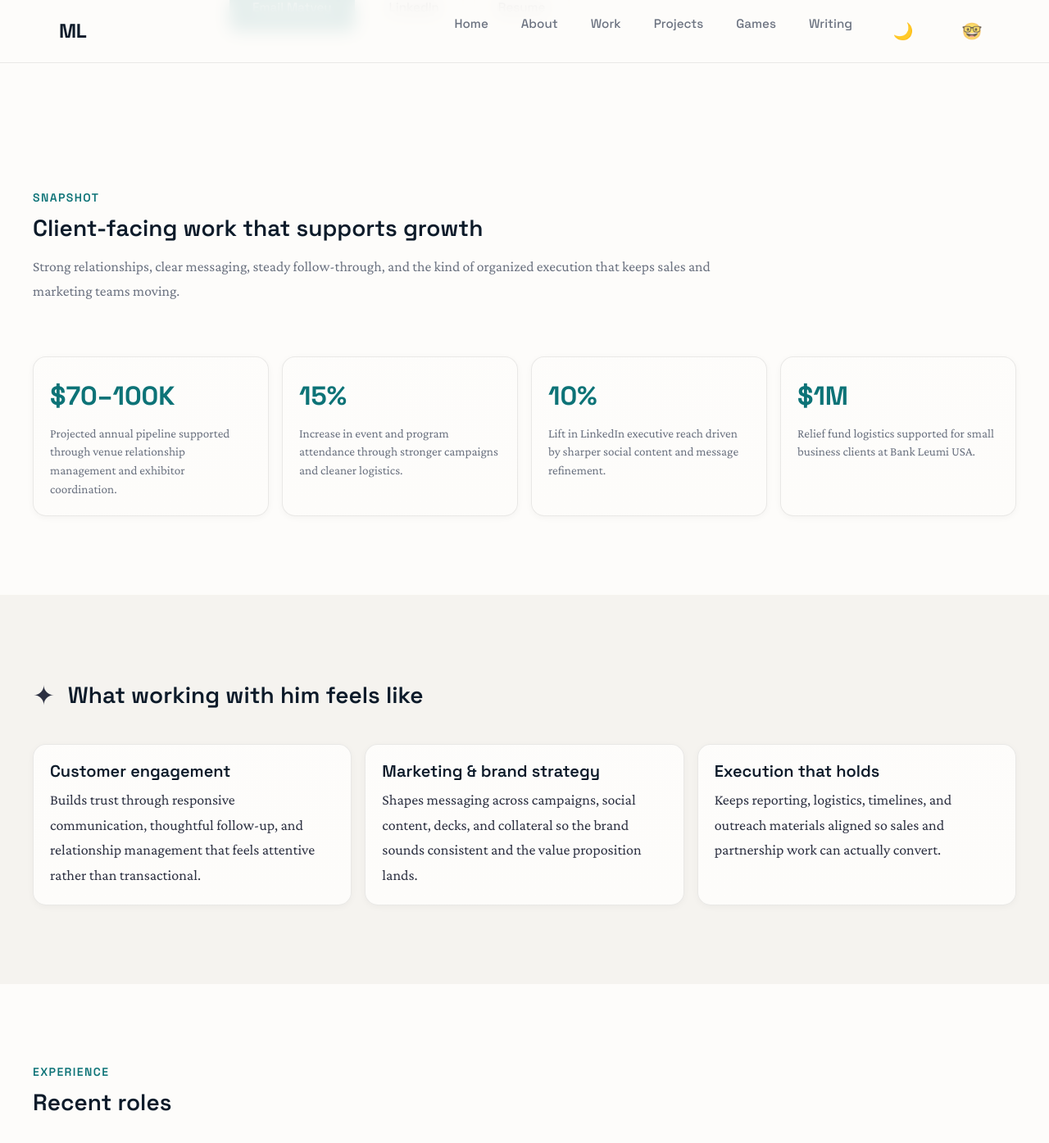
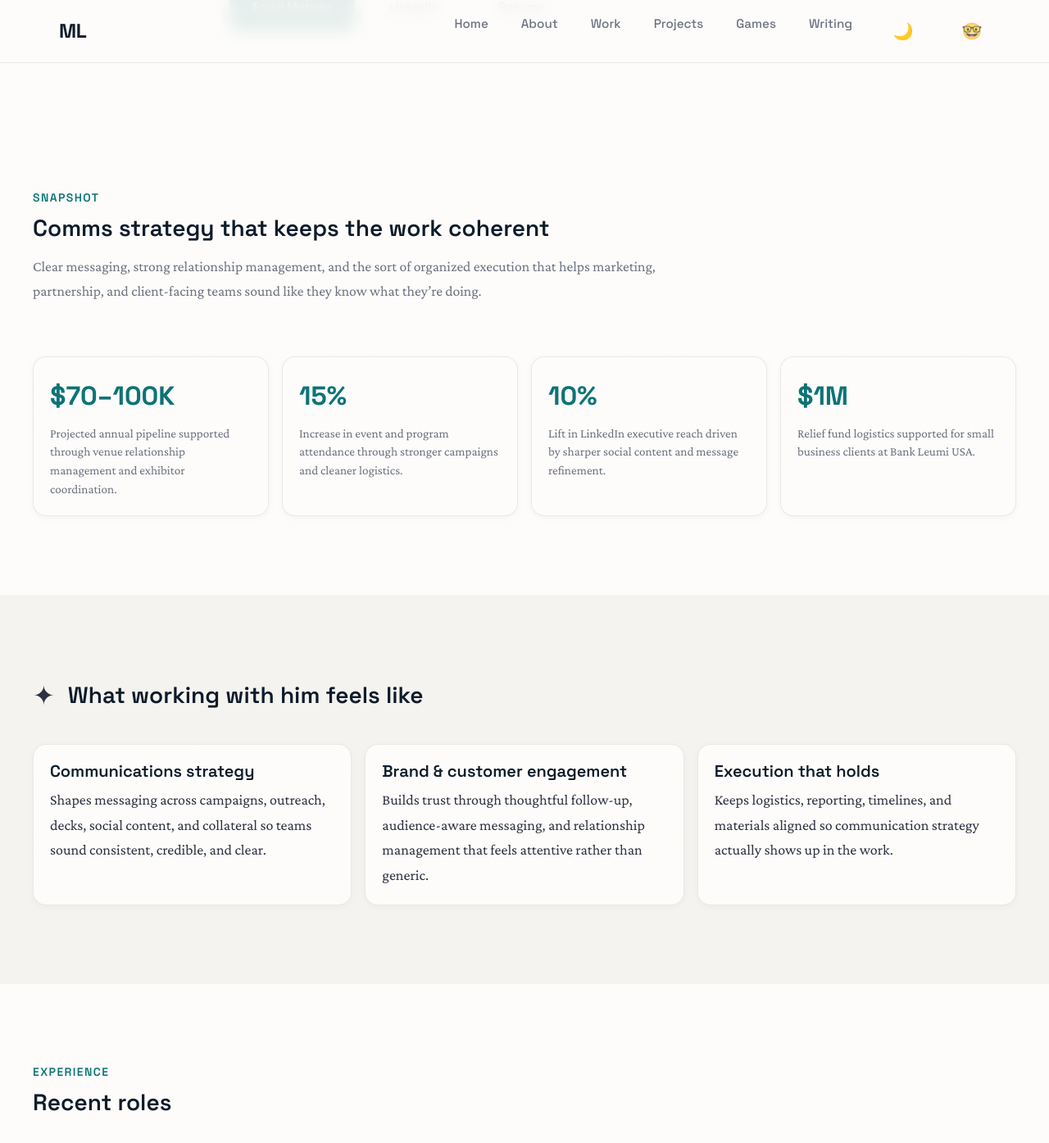
Before and after one commit to Masha-L/masha-l.github.io, a Jekyll site: the page matt-bernshteyn/index.html, which Jekyll copies as it is, in a window 1280 px wide and 1400 px high, scrolled down 729 px. Shown: the top 1395 px of the window at 82% size. Built offline with Jekyll 4.4.1, drawn with Linux system fonts in a browser that asks for light colours; some of the changed text lies outside the part shown.

Commit message:
Refocus Matvey page on communications strategy

```diff
--- a/matt-bernshteyn/index.html
+++ b/matt-bernshteyn/index.html
@@ -65,12 +65,12 @@
         <div class="hero-copy">
           <p class="section-label">portfolio</p>
           <h1>Matvey Bernshteyn</h1>
-          <p class="lead">Sales, customer engagement, marketing, and brand strategy professional with 6+ years of experience helping client-facing teams strengthen partnerships, support growth, and communicate with clarity.</p>
+          <p class="lead">Communications strategy professional with 6+ years of experience helping client-facing teams sharpen messaging, strengthen partnerships, and support growth through thoughtful brand, marketing, and engagement work.</p>
           <ul class="hero-kicker" aria-label="Highlights">
-            <li>Sales support</li>
+            <li>Comms strategy</li>
+            <li>Brand storytelling</li>
             <li>Customer engagement</li>
-            <li>Marketing strategy</li>
-            <li>Brand storytelling</li>
+            <li>Marketing support</li>
           </ul>
           <div class="contact-actions">
             <a href="mailto:mattbernshteyn@gmail.com" class="btn btn-primary">Email Matvey</a>
@@ -89,8 +89,8 @@
       <div class="section-container">
         <div class="section-header">
           <p class="section-label">snapshot</p>
-          <h2 class="section-title">Client-facing work that supports growth</h2>
-          <p class="playful-line">Strong relationships, clear messaging, steady follow-through, and the kind of organized execution that keeps sales and marketing teams moving.</p>
+          <h2 class="section-title">Comms strategy that keeps the work coherent</h2>
+          <p class="playful-line">Clear messaging, strong relationship management, and the sort of organized execution that helps marketing, partnership, and client-facing teams sound like they know what they’re doing.</p>
         </div>
         <div class="quick-facts">
           <div class="quick-fact">
@@ -121,16 +121,16 @@
         </div>
         <div class="mini-grid stagger">
           <div class="mini-card">
-            <h3>Customer engagement</h3>
-            <p>Builds trust through responsive communication, thoughtful follow-up, and relationship management that feels attentive rather than transactional.</p>
+            <h3>Communications strategy</h3>
+            <p>Shapes messaging across campaigns, outreach, decks, social content, and collateral so teams sound consistent, credible, and clear.</p>
           </div>
           <div class="mini-card">
-            <h3>Marketing & brand strategy</h3>
-            <p>Shapes messaging across campaigns, social content, decks, and collateral so the brand sounds consistent and the value proposition lands.</p>
+            <h3>Brand & customer engagement</h3>
+            <p>Builds trust through thoughtful follow-up, audience-aware messaging, and relationship management that feels attentive rather than generic.</p>
           </div>
           <div class="mini-card">
             <h3>Execution that holds</h3>
-            <p>Keeps reporting, logistics, timelines, and outreach materials aligned so sales and partnership work can actually convert.</p>
+            <p>Keeps logistics, reporting, timelines, and materials aligned so communication strategy actually shows up in the work.</p>
           </div>
         </div>
       </div>
@@ -219,7 +219,7 @@
         <div class="team-grid stagger">
           <div class="team-card contact-card">
             <h3>Email</h3>
-            <p>For sales, customer engagement, marketing, brand strategy, and partnership-focused opportunities.</p>
+            <p>For communications strategy, brand and marketing support, customer engagement, and partnership-focused opportunities.</p>
             <a href="mailto:mattbernshteyn@gmail.com" class="btn btn-primary">mattbernshteyn@gmail.com</a>
           </div>
           <div class="team-card contact-card">
```
